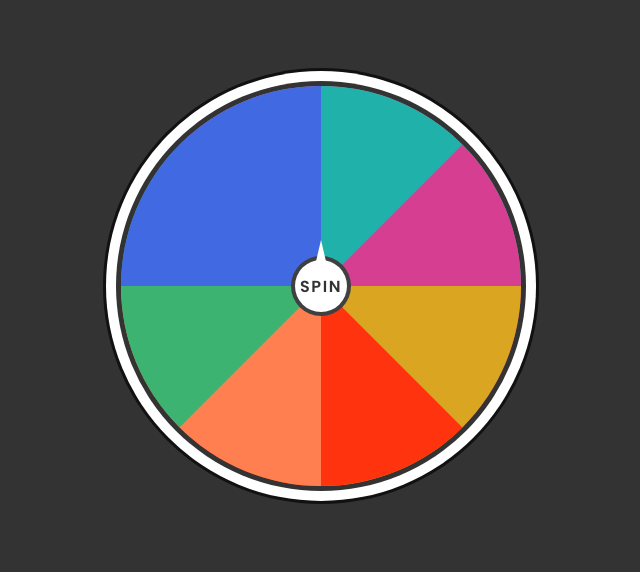
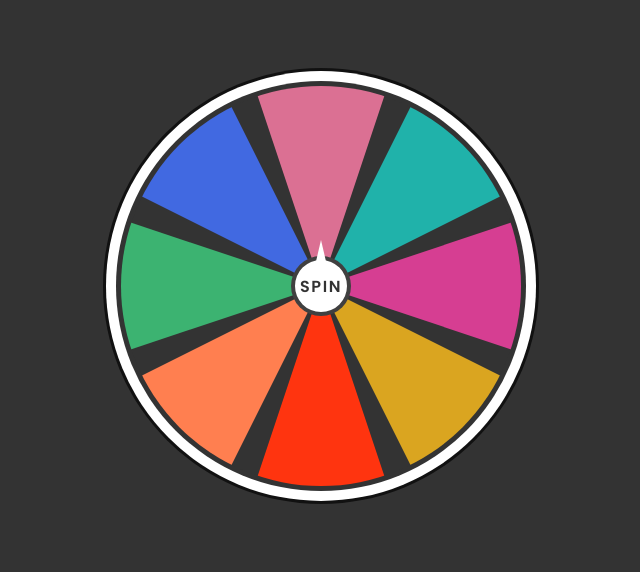
Before and after one commit to Thuotracy/spin_the_wheel_game, a plain HTML site: page index.html in a window 1280 px wide. Shown: the part 114-686 px from the top of the page, without its empty margins (319-959 px from the left). Drawn offline with Linux system fonts and the light colour scheme.

Commit message:
made changes

```diff
--- a/style.css
+++ b/style.css
@@ -74,4 +74,6 @@ body{
     background: var(--clr);
     transform-origin: bottom right;
     transform: rotate(calc(45deg * var(--i)));
+    clip-path: polygon(0 0, 50% 0, 100% 100%, 0 50%);
+
 }
```
